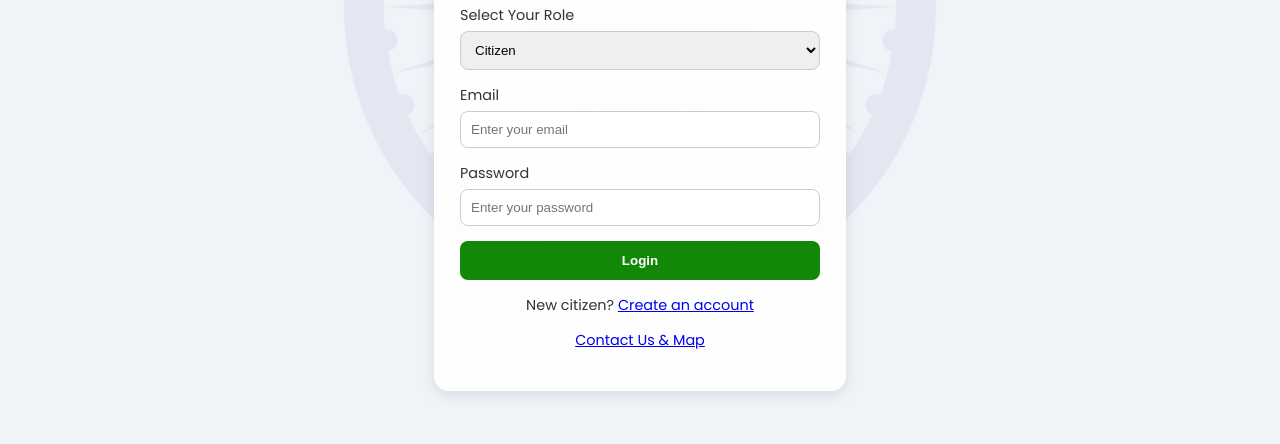
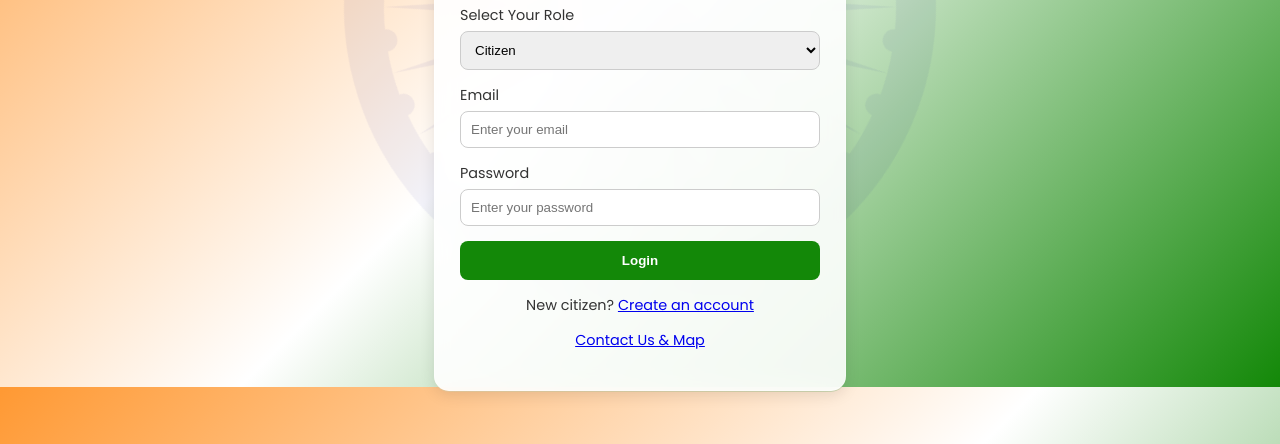
Before and after one commit to ahyouish/check, a plain HTML site: page index.html in a window 1280 px wide. Shown: the part 413-857 px from the top of the page. Drawn offline with Linux system fonts and the light colour scheme; a script that the page names is missing.

Commit message:
Update style.css

```diff
--- a/style.css
+++ b/style.css
@@ -8,7 +8,7 @@ body {
   flex-direction: column;
   justify-content: flex-start;
   align-items: center;
-  background-color: #f0f4f8;
+  background: linear-gradient(135deg, #FF9933, #FFFFFF, #138808); /* Tricolor Background */
   color: #333;
   position: relative;
   overflow: hidden;
```
